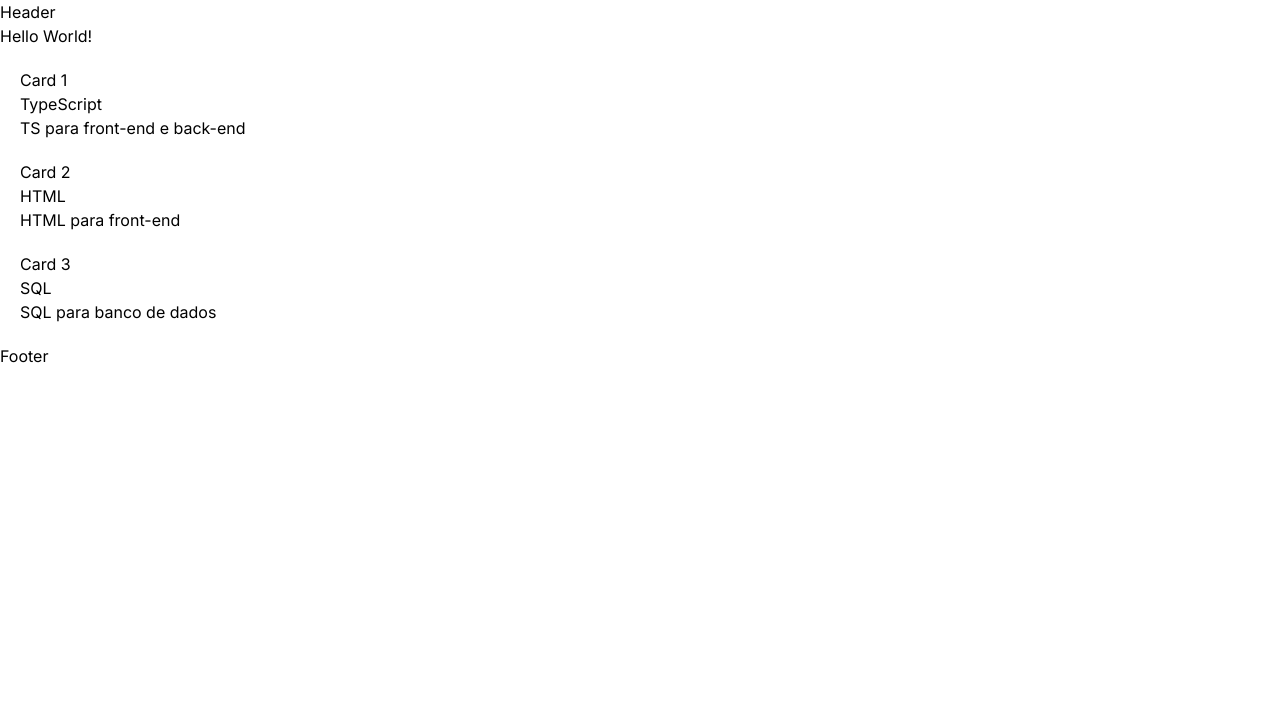
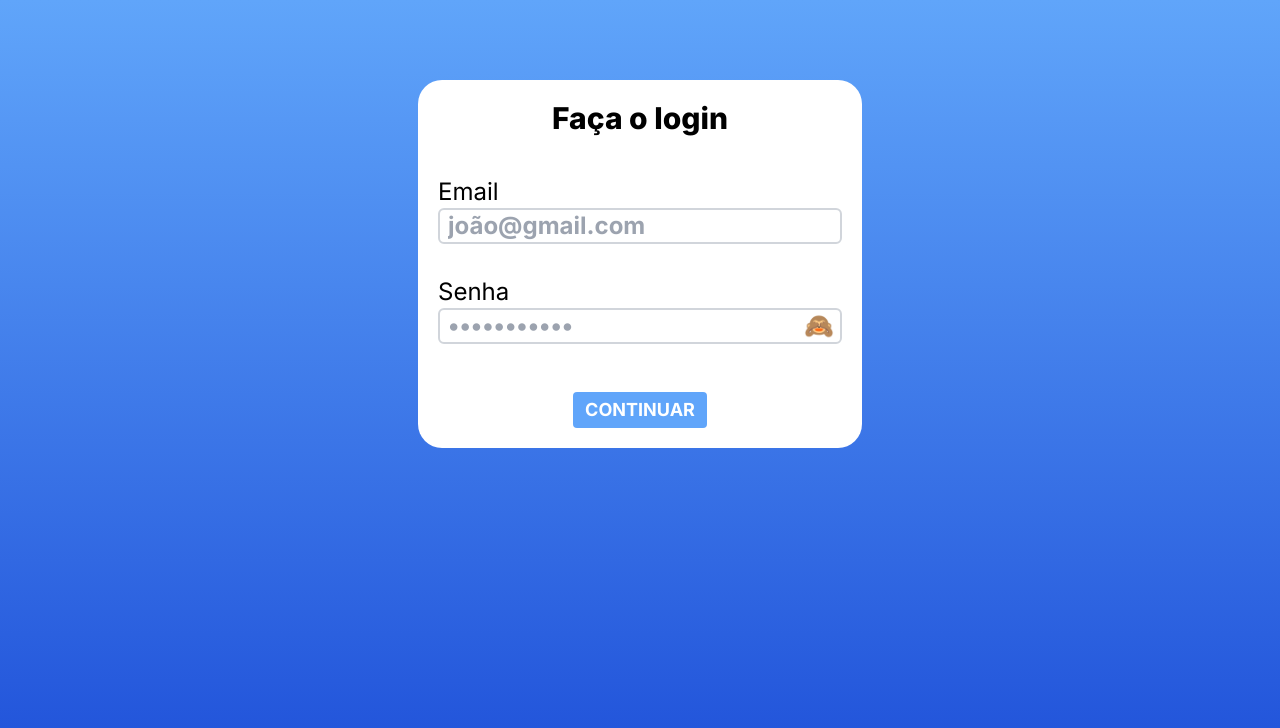
Before and after one commit to rafaelcesar0/dio-app-ts, a Next.js app: page / in a window 1280 px wide. Shown: the top 728 px of the page. Built offline with nearby package versions, Linux system fonts and the light colour scheme.

Commit message:
style completo 2

```diff
--- a/src/app/layout.tsx
+++ b/src/app/layout.tsx
@@ -5,7 +5,7 @@ import './globals.css'
 const inter = Inter({ subsets: ['latin'] })
 
 export const metadata: Metadata = {
-  title: 'Create Next App',
+  title: 'Project TypeScript',
   description: 'Generated by create next app',
 }
 
@@ -15,7 +15,7 @@ export default function RootLayout({
   children: React.ReactNode
 }) {
   return (
-    <html lang="en">
+    <html lang="pt-br">
       <body className={inter.className}>{children}</body>
     </html>
   )
--- a/src/app/page.tsx
+++ b/src/app/page.tsx
@@ -1,21 +1,64 @@
-import Card from '@/components/Card';
+'use client';
+
 import Layout from '@/components/Layout';
+import { useState } from 'react';
 
-export default function Home() {
+const Home = () => {
+    const [showPassword, setShowPassword]: [boolean, Function] =
+        useState(false);
+
+    const togglePasswordVisibility = () => {
+        setShowPassword((prevShowPassword: boolean) => !prevShowPassword);
+    };
+
     return (
-        <Layout>
-            Hello World!
-            <Card
-                id={1}
-                paragraph="TypeScript"
-                details="TS para front-end e back-end"
-            />
-            <Card id={2} paragraph="HTML" details="HTML para front-end" />
-            <Card
-                id={3}
-                paragraph="SQL"
-                details="SQL para banco de dados"
-            />
-        </Layout>
+        <main className="font-bold text-2xl h-screen w-screen bg-gradient-to-b from-blue-400 to-blue-700 flex justify-center">
+            <Layout>
+                <h1 className="flex justify-center text-3xl font-extrabold mb-10">
+                    Faça o login
+                </h1>
+                <div className="flex flex-col relative">
+                    <label htmlFor="emailInput" className="font-normal">
+                        Email
+                    </label>
+                    <input
+                        type="email"
+                        id="emailInput"
+                        placeholder="joão@gmail.com"
+                        className="pl-2 pr-2 border-2 border-gray-300 rounded-md focus:border-blue-500 focus:outline-none"
+                    />
+                </div>
+                <br />
+                <div className="flex flex-col relative">
+                    <label htmlFor="passwordInput" className="font-normal">
+                        Senha
+                    </label>
+                    <input
+                        type={showPassword ? 'text' : 'password'}
+                        id="passwordInput"
+                        placeholder={
+                            showPassword ? 'Minha senha' : '•••••••••••'
+                        }
+                        className="pl-2 pr-10 border-2 border-gray-300 rounded-md focus:border-blue-500 focus:outline-none"
+                    />
+                    <button
+                        type="button"
+                        onClick={togglePasswordVisibility}
+                        className="absolute inset-y-0 right-0 flex items-center px-2 text-gray-600 cursor-pointer mt-8"
+                    >
+                        {showPassword ? '🙉' : '🙈'}
+                    </button>
+                </div>
+                <br />
+                <button
+                    type="submit"
+                    className="bg-blue-400 px-3 py-1 mt-4 rounded flex transition duration-300 mx-auto hover:bg-blue-500 text-lg text-white "
+                >
+                    CONTINUAR
+                </button>
+            </Layout>
+        </main>
     );
-}
+};
+
+export default Home;
--- a/src/components/Header.tsx
+++ b/src/components/Header/Header.tsx
@@ -1,6 +1,8 @@
 const Header = () => {
   return (
-    <div>Header</div>
+    <div>
+      Dio Banck
+    </div>
   )
 }
 
--- a/src/components/Layout.tsx
+++ b/src/components/Layout.tsx
@@ -1,13 +1,11 @@
 import Footer from "./Footer"
-import Header from "./Header"
+import Header from "./Header/Header"
 
 const Layout = ({children}: any) => {
   return (
-    <>
-        <Header />
+    <div className="bg-white p-5 rounded-3xl min-w-80 mt-20 h-min">
         {children}
-        <Footer />
-    </>
+    </div>
   )
 }
 
```
